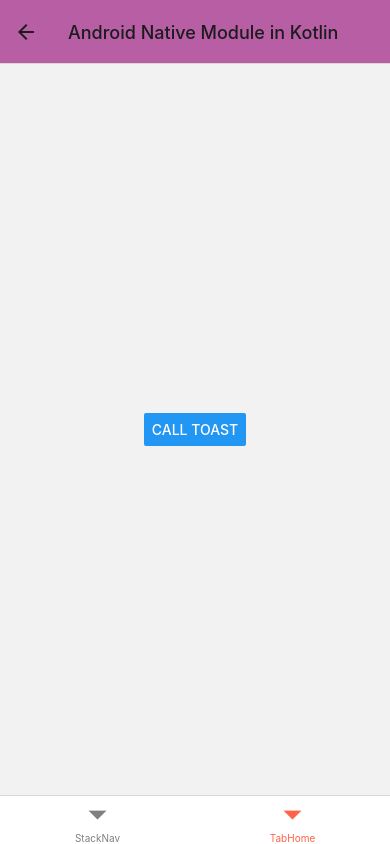
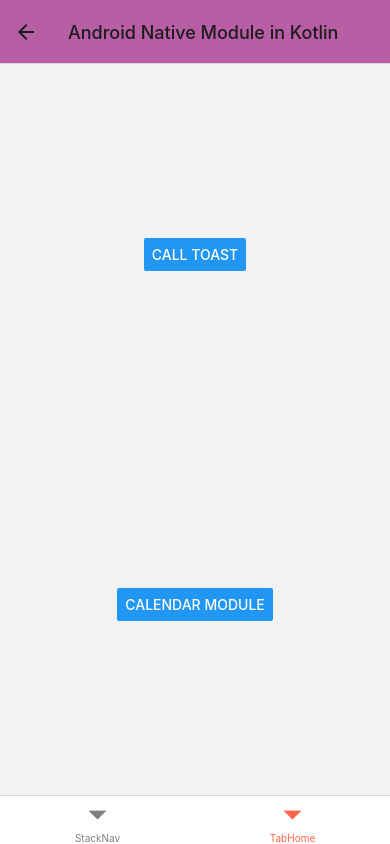
Before and after one commit to Igiz23/ReactNativeNotes, a React Native app: screen /TabHome in a window 390 px wide. Both pictures are taken after a click on the button "OPEN ANDROID NATIVE MODULE". Built offline with nearby package versions, Linux system fonts and the light colour scheme.

Commit message:
start calendar module

```diff
--- a/src/TabHomeScreen/AndroidNativeModule/AndroidCalendarModule.tsx
+++ b/src/TabHomeScreen/AndroidNativeModule/AndroidCalendarModule.tsx
@@ -0,0 +1,11 @@
+import React from 'react';
+import {View, Text} from 'react-native';
+
+export const AndroidCalendarModule = ({navigation}: any) => {
+  navigation.void;
+  return (
+    <View>
+      <Text>{'Android Calendar Module'}</Text>
+    </View>
+  );
+};
--- a/src/TabHomeScreen/AndroidNativeModule/AndroidNativeModule.tsx
+++ b/src/TabHomeScreen/AndroidNativeModule/AndroidNativeModule.tsx
@@ -15,6 +15,10 @@ export const AndroidNativeModule = ({navigation}: any) => {
   return (
     <View style={styles.container}>
       <Button onPress={() => onPress()} title={'Call toast'} />
+      <Button
+        onPress={() => navigation.navigate('CalendarModule')}
+        title={'Calendar module'}
+      />
     </View>
   );
 };
--- a/src/TabHomeScreen/TabHomeScreen.tsx
+++ b/src/TabHomeScreen/TabHomeScreen.tsx
@@ -2,6 +2,8 @@ import React from 'react';
 import {createNativeStackNavigator} from '@react-navigation/native-stack';
 import {TabHomeMain} from './TabHomeMain';
 import {AndroidNativeModule} from './AndroidNativeModule/AndroidNativeModule';
+import {AndroidCalendarModule} from './AndroidNativeModule/AndroidCalendarModule';
+
 const TabHomeStack = createNativeStackNavigator();
 
 const TabHomeScreen = () => {
@@ -23,6 +25,16 @@ const TabHomeScreen = () => {
           name={'AndroidNativeModule'}
           component={AndroidNativeModule}
         />
+        <TabHomeStack.Screen
+          name={'CalendarModule'}
+          component={AndroidCalendarModule}
+          options={{
+            headerTitle: 'Android Calendar Module',
+            headerStyle: {
+              backgroundColor: '#329EA8',
+            },
+          }}
+        />
       </TabHomeStack.Group>
     </TabHomeStack.Navigator>
   );
```
